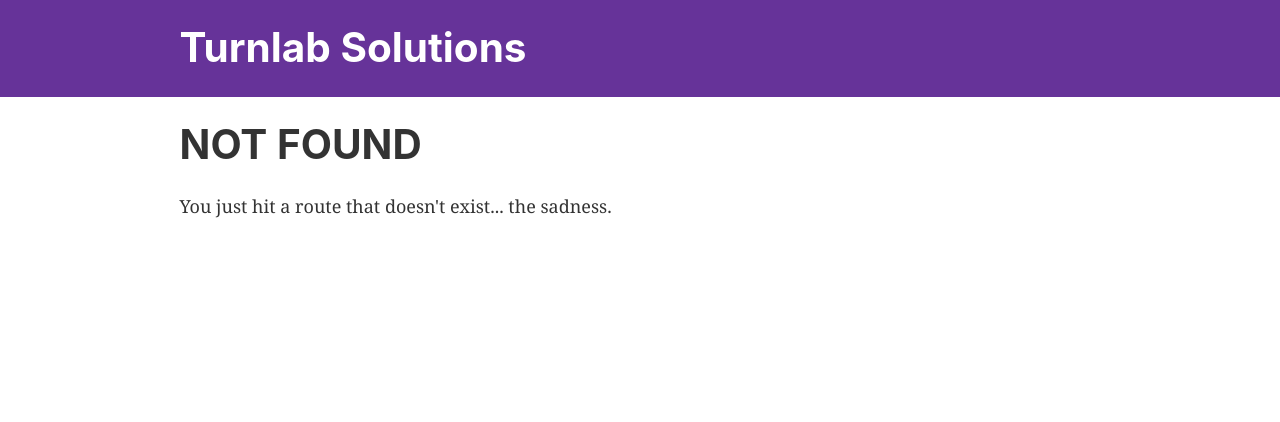
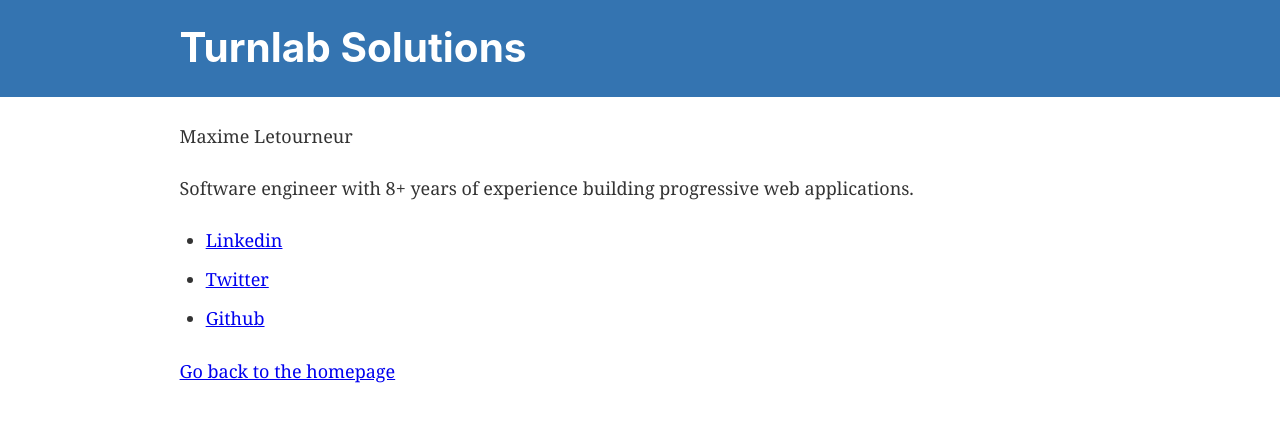
Before and after one commit to turnlab-solutions/website, a Gatsby site: page /about in a window 1280 px wide. Before the commit this address had no page. Built offline with nearby package versions, Linux system fonts and the light colour scheme; Gatsby itself is replaced by a stand-in of ours.

Commit message:
Create about page

```diff
--- a/src/components/header.js
+++ b/src/components/header.js
@@ -4,7 +4,7 @@ import { Link } from 'gatsby'
 const Header = ({ siteTitle }) => (
   <div
     style={{
-      background: 'rebeccapurple',
+      background: 'rgb(52, 116, 177)',
       marginBottom: '1.45rem',
     }}
   >
--- /dev/null
+++ b/src/pages/about.js
@@ -0,0 +1,19 @@
+import React from 'react'
+import { Link } from 'gatsby'
+
+import Layout from '../components/layout'
+
+const AboutPage = () => (
+  <Layout>
+    <p>Maxime Letourneur</p>
+    <p>Software engineer with 8+ years of experience building progressive web applications.</p>
+    <ul>
+        <li><a href="http://linkedin.com/in/maximeletourneur" target="_blank">Linkedin</a></li>
+        <li><a href="http://twitter.com/maxletou" target="_blank">Twitter</a></li>
+        <li><a href="http://github.com/maxletourneur" target="_blank">Github</a></li>
+    </ul>
+    <Link to="/">Go back to the homepage</Link>
+  </Layout>
+)
+
+export default AboutPage
--- a/src/pages/index.js
+++ b/src/pages/index.js
@@ -9,7 +9,8 @@ const IndexPage = () => (
     {/* <div style={{ maxWidth: '300px', marginBottom: '1.45rem' }}>
       <Image />
     </div> */}
-    <Link to="/100-days-of-code-challenge/">100 Days of Code Challenge</Link>
+    <Link to="/100-days-of-code-challenge/">100 Days of Code Challenge</Link><br />
+    <Link to="/about/">About me</Link>
   </Layout>
 )
 
```
